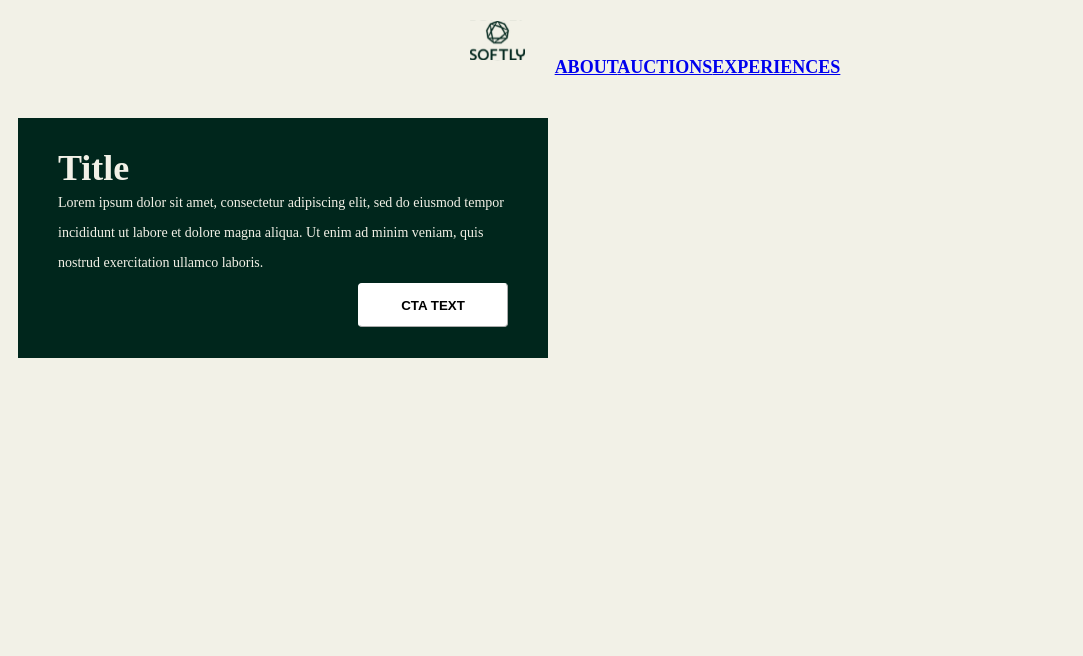
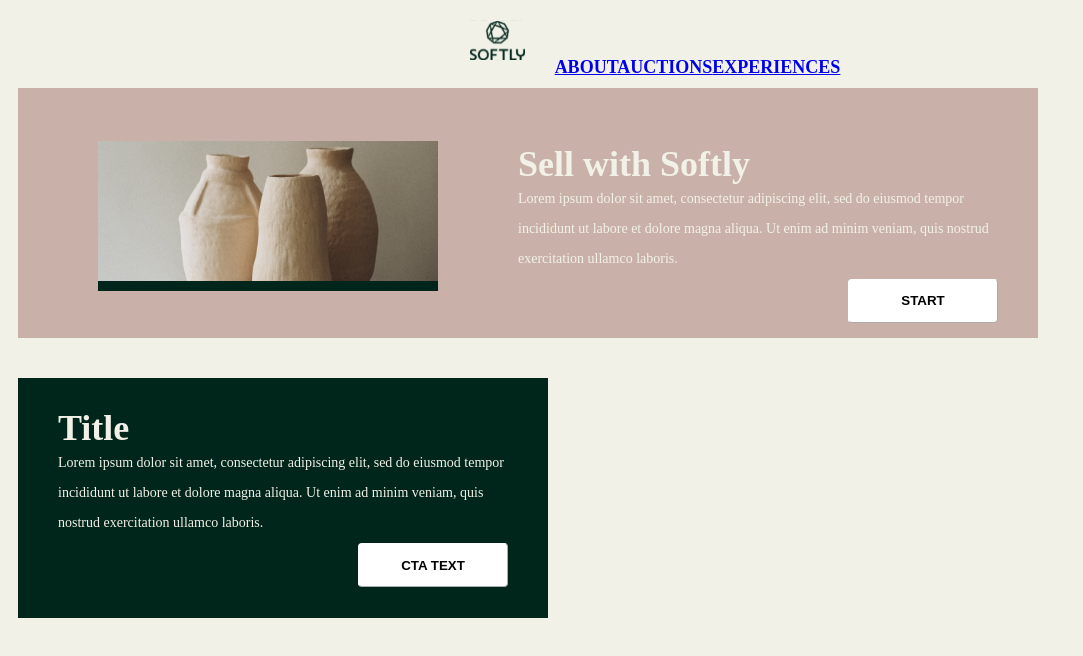
Before and after one commit to andjelavidojkovic/softly, a React (Create React App) app: page / in a window 1280 px wide. Shown: the top 656 px of the page, without its empty margins (0-1083 px from the left). Built offline with nearby package versions, Linux system fonts and the light colour scheme.

Commit message:
refactor(title): Start merging two components in one.

```diff
--- a/src/App.js
+++ b/src/App.js
@@ -1,10 +1,10 @@
 import React from "react";
+//import AuctionItem from "./components/AuctionItem";
 //import Route from "./components/Route";
 //import About from "./components/About";
 import Header from "./components/Header";
 //import Auctions from "./components/Auctions";
 //import Experiences from "./components/Experiences";
-//import AuctionItem from "./components/AuctionItem";
 import Title from "./components/Title/Title";
 
 const App = () => {
@@ -12,6 +12,7 @@ const App = () => {
     <div>
       <Header />
       <Title />
+      <Title element="asa" />
     </div>
   )
 }
--- a/src/components/AuctionItem.js
+++ b/src/components/AuctionItem.js
@@ -12,7 +12,7 @@ const AuctionItem = () => {
                     Company <br />
                     Time
                 </p>
-                <Button styleForButton="button--color-regular">
+                <Button>
                     BID
                 </Button>
             </div>
--- a/src/components/Button/Button.js
+++ b/src/components/Button/Button.js
@@ -2,8 +2,34 @@ import React from "react";
 import './button.css'
 
 const Button = ({ children, styleForButton }) => {
+    const getStyledButton = () => {
+        let buttonStyle = ''
+
+
+        switch (styleForButton) {
+            case 'primary':
+                buttonStyle = 'white'
+                break;
+
+            case 'secondary':
+                buttonStyle = 'red'
+
+                break;
+            default:
+                buttonStyle = 'regular';
+                break;
+        }
+
+        return `button--${buttonStyle}`
+    }
+
+
+    const classes = 'button ' + getStyledButton();
+
+
+
     return (
-        <button className={styleForButton}>
+        <button className={classes}>
             {children}
         </button>
     )
--- a/src/components/Button/button.css
+++ b/src/components/Button/button.css
@@ -1,4 +1,4 @@
-button {
+.button {
   width: 150px;
   height: 44px;
   text-align: center;
@@ -6,17 +6,17 @@ button {
   border-radius: 4px;
   border-width: thin;
 }
-.button--color-red {
+.button--red {
   border-color: red;
   background-color: #f2f1e7;
   color: red;
 }
-.button--color-regular {
+.button--regular {
   border-color: black;
   background-color: #f2f1e7;
   color: black;
 }
-.button--color-white {
+.button--white {
   border-color: white;
   background-color: white;
   color: black;
--- a/src/components/Title/Title.js
+++ b/src/components/Title/Title.js
@@ -2,22 +2,42 @@ import React from "react";
 import './title.css'
 import Button from '../Button/Button.js'
 
-const Title = () => {
+const Title = ({ element = '' }) => {
+    let title, buttonName, className
+    if (element === '') {
+        title = 'Sell with Softly'
+        buttonName = 'START'
+        className = 'pink'
+    } else {
+        title = 'Title'
+        buttonName = 'CTA TEXT'
+        className = 'green'
+    }
+
     return (
-        <div className="div-title-item">
-            <h3 className="heading-title">
-                Title
+        <div className={`background--${className}`}>
+            <div>
+                {className === 'pink' ?
+                    <img src="../images/Rectangle 14.jpg" alt="pic" className={`img--${className}`} />
+                    : null
+                }
+            </div>
+            <div className={`div--${className}`} >
+                <h3 className={`heading-title-${className}`} >
+                    {title}
                 </h3>
                 <p className="paragraph-introductions">
                     Lorem ipsum dolor sit amet, consectetur adipiscing elit, sed do eiusmod tempor incididunt ut labore et dolore magna aliqua. Ut enim ad minim veniam, quis nostrud exercitation ullamco laboris.
                 </p>
                 <div className="div-button-CTA-TEXT">
-                <Button styleForButton='button--color-white'>
-                    CTA TEXT
+                    <Button styleForButton='primary' >
+                        {buttonName}
                     </Button>
                 </div>
             </div>
+        </div>
     )
+
 };
 
 export default Title;
--- a/src/components/Title/title.css
+++ b/src/components/Title/title.css
@@ -1,17 +1,43 @@
-.div-title-item {
+.background--pink {
+  background: #c9b1a9;
+  height: 250px;
+  width: 1020px;
+  font-family: "Bodoni 72";
+  color: #f2f1e7;
+  margin: 10px;
+  display: flex;
+  justify-content: space-between;
+  align-items: center;
+}
+.img--pink {
+  border-bottom: 10px solid #00261c;
+  height: 140px;
+  width: 340px;
+  margin-left: 80px;
+  margin-right: 40px;
+  padding-top: 10px;
+}
+.background--green {
+  background: #00261c;
   height: 240px;
   width: 530px;
   font-family: "Bodoni 72";
-  background: #00261c;
   color: #f2f1e7;
   margin: 10px;
 }
-.heading-title {
+.heading-title-green {
   font-size: 36px;
   line-height: 40px;
   text-align: left;
   margin: 40px 10px 0px 40px;
   padding-top: 30px;
+}
+.heading-title-pink {
+  font-size: 36px;
+  line-height: 40px;
+  text-align: left;
+  margin: 40px 10px 0px 40px;
+  padding-top: 0px;
 }
 .paragraph-introductions {
   font-size: 14px;
--- a/src/components/auction-item.css
+++ b/src/components/auction-item.css
@@ -14,10 +14,10 @@
 .div-company-time-button {
   display: flex;
   align-items: center;
+  justify-content: space-between;
 }
 .paragraph-company-time {
   margin: 0;
-  margin-right: 76px;
   font-size: 14px;
   line-height: 30px;
 }
```
Lines whose indentation alone changed are shown as unchanged.
